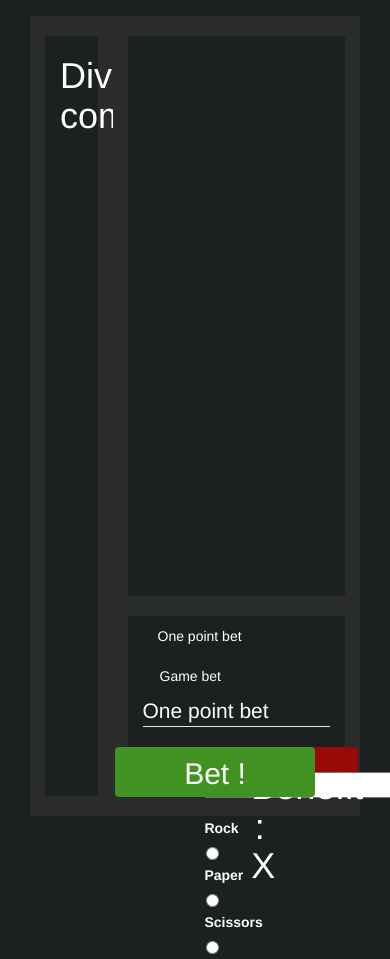
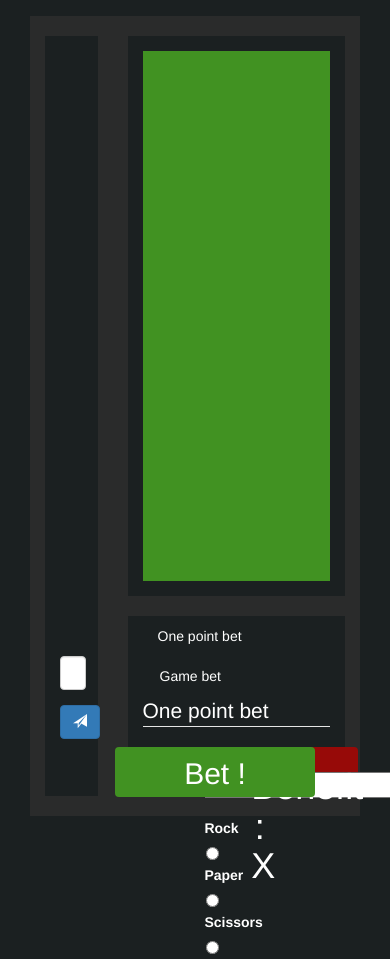
Before and after one commit to pighini/Shifoumi, a PHP site: page / in a window 390 px wide; the page is wider, and only the part inside the window is pictured. Shown: the part 54-1013 px from the top of that part. Run offline with PHP 8.4, Linux system fonts and the light colour scheme; some libraries are stand-ins or nearby versions.

Commit message:
Suite du développement des vues

```diff
--- a/views/v_index.php
+++ b/views/v_index.php
@@ -22,23 +22,31 @@
 
             <!-- Partie gauche -->
             <div class="col-md-3 col-xs-3" style="background-color: #2a2b2b; color: white; height: 800px;">
-                <div class="col-md-12 col-xs-12" style="background-color: #1b2021; color: black; height: 760px; margin-top: 20px;">
-                    <h1 style="color:white;">Div commentaire</h1>
-                </div>
+                <div class="col-md-12 col-xs-12" style="background-color: #1b2021; color: white; height: 760px; margin-top: 20px;">
+                  <div class="col-md-12 col-xs-12" style="background-color: #1b2021; color: white; height: 600px; margin-top: 20px;">
+
+                  </div>
+                  <form class="form-inline" style="margin-bottom: 25px;">
+                    <div class="form-group mx-sm-3 mb-3">
+                      <input type="text" class="form-control" id="message" placeholder="Your message">
+                    </div>
+                    <button type="submit" class="btn btn-primary mb-2">
+                      <span class="glyphicon glyphicon-send" aria-hidden="true"></span>
+                    </button>
+                  </form>
+               </div>
             </div>
 
             <!-- Partie droite -->
             <div class="col-md-9 col-xs-9" style="background-color: #2a2b2b; color: white; height: 800px;">
-                <div class="col-md-12 col-xs-12" style="background-color: #1b2021; color: black; border: 1px; height: 560px; margin-top: 20px;">
-                    <canvas id="game"></canvas>
+                <div class="col-md-12 col-xs-12" style="background-color: #1b2021; color: black; height: 560px; margin-top: 20px;">
+                    <canvas id="game" class="col-md-12 col-xs-12" style="background-color: #419222; margin-top : 15px; height: 530px;"></canvas><br>
                 </div>
-
                 <div class="col-md-12 col-xs-12" style="background-color: #1b2021; margin-top: 20px; height: 180px;">
                     <ul class="nav nav-pills">
                         <li><a data-toggle="pill" href="#onePointBet" style="color: white; text-decoration: none;" onmouseover="this.style.color = 'white'; this.style.background = '#419222';" onmouseout="this.style.color = 'white'; this.style.background = 'none'">One point bet</a></li>
                         <li><a data-toggle="pill" href="#gameBet" style="color: white; text-decoration: none;" onmouseover="this.style.color = 'white'; this.style.background = '#419222';" onmouseout="this.style.color = 'white'; this.style.background = 'none'">Game bet</a></li>
                     </ul>
-
                     <div class="tab-content">
                         <div id="onePointBet" class="tab-pane fade in active">
                             <form method="post">
@@ -49,7 +57,8 @@
                                     </div>
                                       <div class="col-md-3 col-xs-3" style="text-align: center;">
                                         <label for="amount">Amount</label>
-                                        <input type="number" style="text-align: center; color: black;" name="amount" id="amount"><br><br>
+                                        <input type="number" style="text-align: center; color: black;" name="amount" id="amount">
+                                        <br><br>
                                         <label for="rock">Rock</label>
                                         <input type="radio" name="choice" id="rock">
                                         <label for="paper">Paper</label>
@@ -96,6 +105,7 @@
         <!-- Bootstrap core JavaScript
         ================================================== -->
         <!-- Placed at the end of the document so the pages load faster -->
+        <script src="assets/js/scriptAnim.js"></script>
         <script src="https://ajax.googleapis.com/ajax/libs/jquery/1.12.4/jquery.min.js"></script>
         <script>window.jQuery || document.write('<script src="../../assets/js/vendor/jquery.min.js"><\/script>')</script>
         <script src="Bootstrap/js/bootstrap.min.js"></script>
--- a/views/v_nav.php
+++ b/views/v_nav.php
@@ -30,8 +30,8 @@
             <?php //} else { ?>
                 </ul>
                 <ul class="nav navbar-nav navbar-right">
-                    <li><a data-toggle="pill" href="#create" style="color : white; text-align:center;" onmouseover="this.style.color = 'white'; this.style.background = '#419222';" onmouseout="this.style.color = 'white'; this.style.background = 'none'">Create Account</a></li>
-                    <li><a data-toggle="pill" href="#login" style="color : white; text-align:center;" onmouseover="this.style.color = 'white'; this.style.background = '#419222';" onmouseout="this.style.color = 'white'; this.style.background = 'none'">Login</a></li>
+                    <li><a href="c_showLogin.php" style="color : white; text-align:center;" onmouseover="this.style.color = 'white'; this.style.background = '#419222';" onmouseout="this.style.color = 'white'; this.style.background = 'none'">Create Account</a></li>
+                    <li><a href="c_showLogin.php" style="color : white; text-align:center;" onmouseover="this.style.color = 'white'; this.style.background = '#419222';" onmouseout="this.style.color = 'white'; this.style.background = 'none'">Login</a></li>
                 </ul>
             <?php //} ?>
         </div>
```
Also changed, not shown: assets/images/canvasImg.jpg (added).
